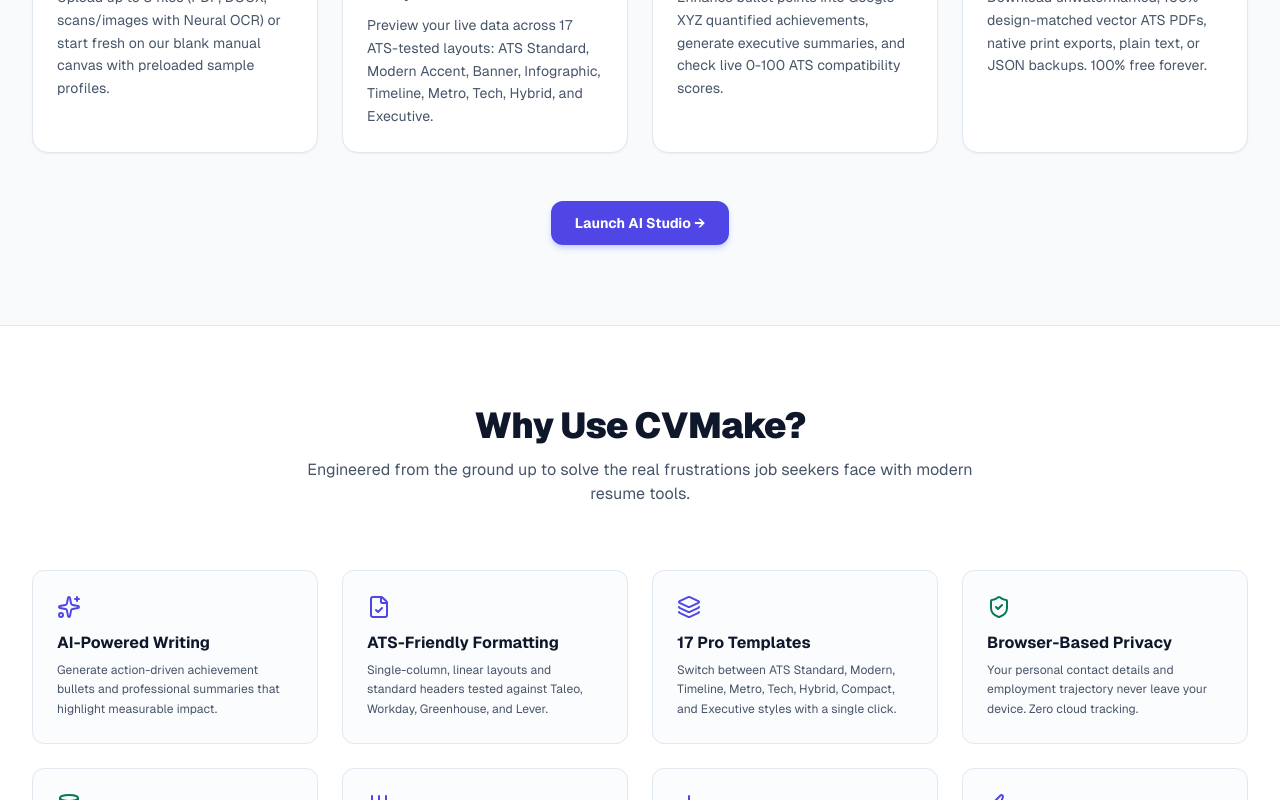
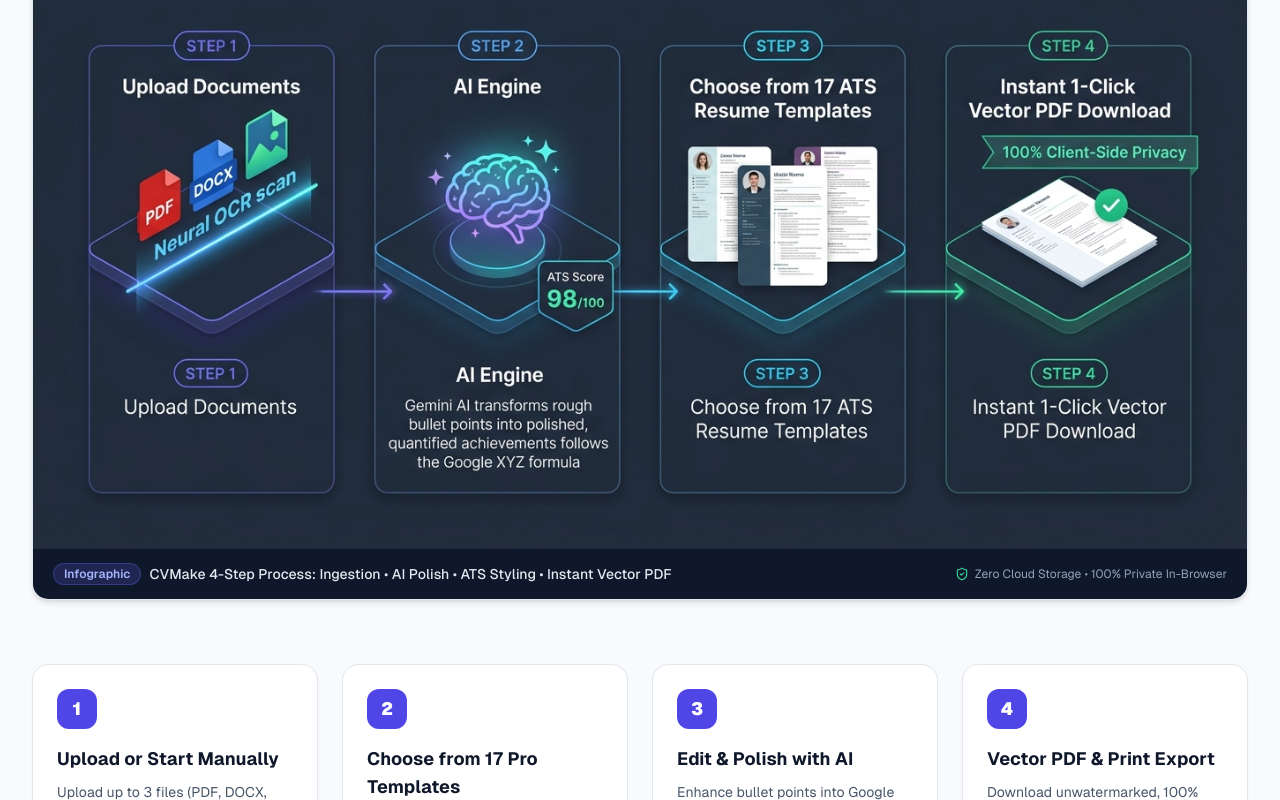
Before and after one commit to loganamrut/make, a Next.js app: page / in a window 1280 px wide. Shown: the part 1388-2188 px from the top of the page. Built offline with nearby package versions, Linux system fonts and the light colour scheme.

Commit message:
feat: add wide how-it-works workflow infographic to homepage with SEO target keyword alt and schema markup

```diff
--- a/src/app/page.tsx
+++ b/src/app/page.tsx
@@ -1,5 +1,6 @@
 import React from 'react';
 import type { Metadata } from 'next';
+import Image from 'next/image';
 import Link from 'next/link';
 import { Header } from '@/components/Header';
 import { Footer } from '@/components/Footer';
@@ -131,6 +132,7 @@
       <HowToSchema
         name="How to Create a Professional ATS Resume with AI"
         description="Learn how to generate an ATS-optimized resume using CVMake in four easy steps without saving data on external servers."
+        image="https://cvmake.dev/images/how-it-works-ai-resume-builder.jpg"
         steps={[
           {
             name: "Upload Existing Documents or Start Manually",
@@ -249,6 +251,37 @@
               From raw work history to an interview-ready, recruiter-approved resume in under 5 minutes.
             </p>
           </div>
+
+          {/* Wide How It Works Infographic */}
+          <figure className="mb-12 sm:mb-16 rounded-xl sm:rounded-2xl overflow-hidden border border-slate-200/90 bg-white shadow-md hover:shadow-xl transition-shadow duration-300">
+            <div className="relative w-full aspect-[1376/768] overflow-hidden bg-slate-950 flex items-center justify-center">
+              <Image
+                src="/images/how-it-works-ai-resume-builder.jpg"
+                alt="How CVMake AI Resume Builder Works: 4-step AI CV maker workflow showing document upload with OCR, Gemini AI resume maker bullet optimization, 17 ATS templates, and free vector PDF download"
+                width={1376}
+                height={768}
+                priority={false}
+                loading="lazy"
+                decoding="async"
+                sizes="(max-width: 640px) 100vw, (max-width: 1024px) 95vw, 1200px"
+                className="w-full h-auto object-cover object-center"
+              />
+            </div>
+            <figcaption className="px-4 sm:px-5 py-3 sm:py-3.5 bg-slate-900 text-slate-300 border-t border-slate-800 flex flex-col sm:flex-row items-start sm:items-center justify-between gap-2 sm:gap-3 text-xs sm:text-sm">
+              <div className="flex items-center gap-2">
+                <span className="inline-flex items-center px-2.5 py-0.5 rounded-full bg-indigo-500/20 text-indigo-300 text-xs font-semibold border border-indigo-500/30">
+                  Infographic
+                </span>
+                <span className="font-medium text-slate-200">
+                  CVMake 4-Step Process: Ingestion &bull; AI Polish &bull; ATS Styling &bull; Instant Vector PDF
+                </span>
+              </div>
+              <span className="text-slate-400 text-xs flex items-center gap-1.5">
+                <ShieldCheck className="w-3.5 h-3.5 text-emerald-400" />
+                Zero Cloud Storage &bull; 100% Private In-Browser
+              </span>
+            </figcaption>
+          </figure>
 
           <div className="grid grid-cols-1 md:grid-cols-2 lg:grid-cols-4 gap-6">
             {/* Step 1 */}
--- a/src/components/Header.tsx
+++ b/src/components/Header.tsx
@@ -13,8 +13,6 @@
   PenTool,
   Cpu,
   FileCheck,
-  Layers,
-  BookOpen,
   Target,
   Wrench,
 } from 'lucide-react';
--- a/src/components/seo/JsonLd.tsx
+++ b/src/components/seo/JsonLd.tsx
@@ -186,29 +186,44 @@
   name: string;
   text: string;
   url?: string;
+  image?: string;
 }
 
 export function HowToSchema({
   name,
   description,
   steps,
+  image,
 }: {
   name: string;
   description: string;
   steps: HowToStep[];
+  image?: string;
 }) {
-  const schema = {
+  const schema: Record<string, any> = {
     '@context': 'https://schema.org',
     '@type': 'HowTo',
     name,
     description,
     totalTime: 'PT5M',
+    ...(image
+      ? {
+          image: {
+            '@type': 'ImageObject',
+            url: image,
+            width: '1376',
+            height: '768',
+            caption: name,
+          },
+        }
+      : {}),
     step: steps.map((s, index) => ({
       '@type': 'HowToStep',
       position: index + 1,
       name: s.name,
       text: s.text,
       url: s.url,
+      ...(s.image ? { image: s.image } : {}),
     })),
   };
 
```
Also changed, not shown: public/images/how-it-works-ai-resume-builder.jpg (added).
